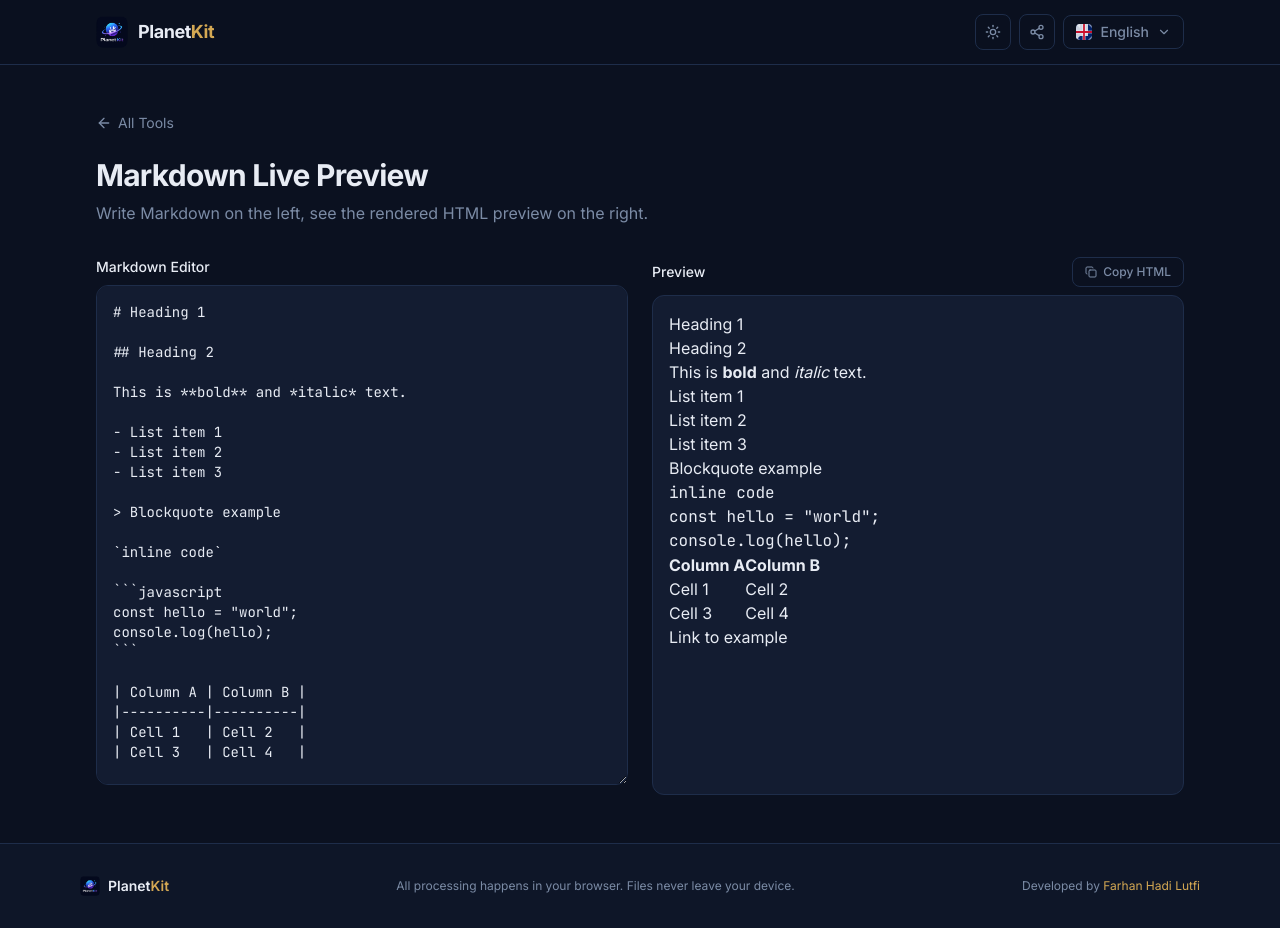
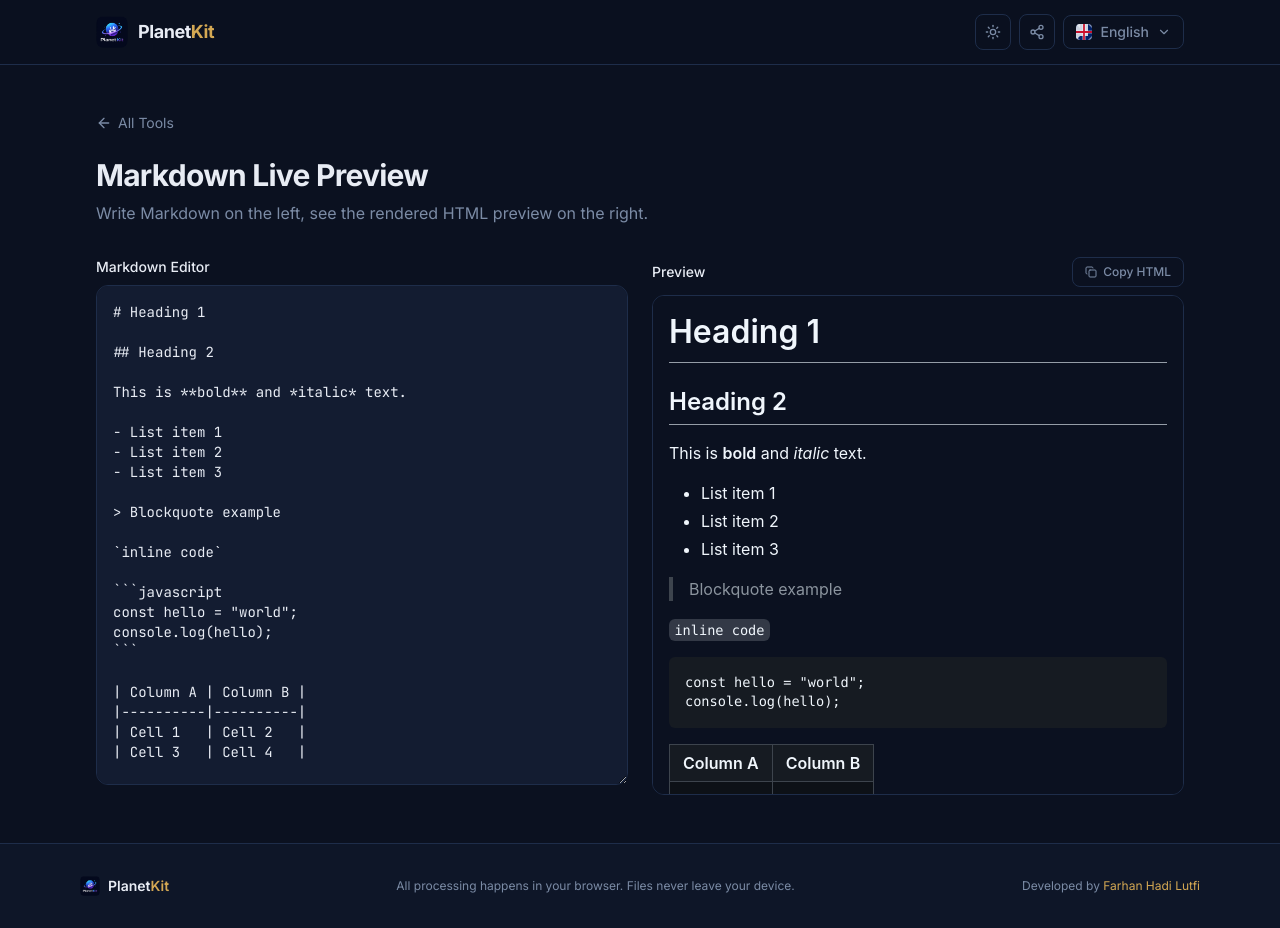
Before and after one commit to farhanhl/PlanetKit, a Next.js app: page /tools/markdown-preview in a window 1280 px wide. Built offline with nearby package versions, Linux system fonts and the light colour scheme.

Commit message:
[update] update md preview

```diff
--- a/app/tools/markdown-preview/page.tsx
+++ b/app/tools/markdown-preview/page.tsx
@@ -7,7 +7,7 @@ import { useLang } from "@/app/lib/i18n/context";
 import ToolPageLayout from "@/app/components/ToolPageLayout";
 import ToolSeo from "@/app/components/ToolSeo";
 
-const md = new MarkdownIt({ html: false, linkify: true, typographer: true });
+const md = new MarkdownIt({ html: true, linkify: true, typographer: true, breaks: true });
 
 const sampleMd = `# Heading 1
 
@@ -77,7 +77,8 @@ export default function MarkdownPreviewPage() {
               </button>
             </div>
             <div
-              className="prose prose-sm h-[500px] overflow-y-auto rounded-xl border border-border bg-surface p-4 text-foreground dark:prose-invert prose-headings:font-bold prose-a:text-accent prose-code:text-accent prose-pre:bg-background"
+              className="markdown-body h-[500px] overflow-y-auto rounded-xl border border-border p-4"
+              style={{ backgroundColor: "var(--background)" }}
               dangerouslySetInnerHTML={{ __html: html }}
             />
           </div>
```
